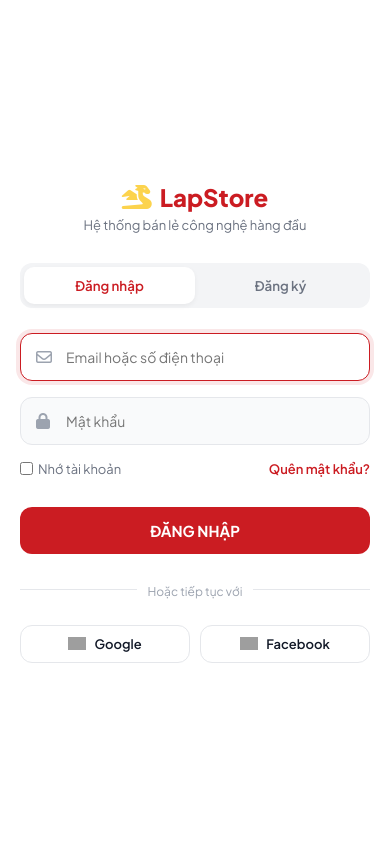
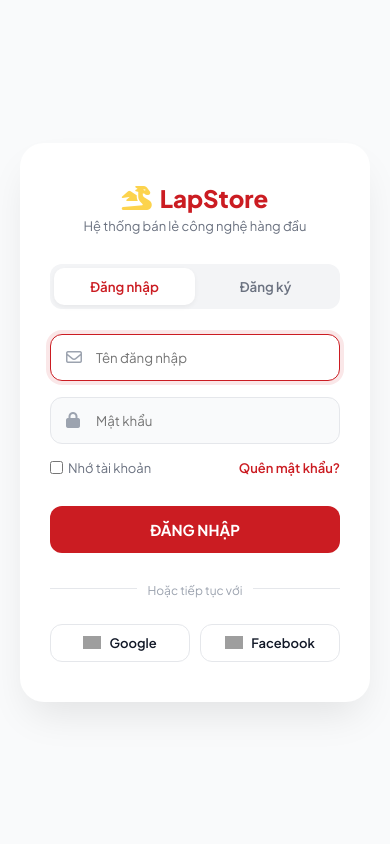
Before and after one commit to vuluongvu/PTUD_Python_Nhom07, a Django app: page /users/login/ in a window 390 px wide. Run offline with Django 5.2, Linux system fonts and the light colour scheme; grey boxes are pictures that could not be loaded.

Commit message:
validate form register

```diff
--- a/users/templates/users/login.html
+++ b/users/templates/users/login.html
@@ -3,300 +3,42 @@
 <html lang="vi">
   <head>
     <meta charset="UTF-8" />
-    <meta
-      name="viewport"
-      content="width=device-width, initial-scale=1.0, maximum-scale=1.0, user-scalable=no"
-    />
-    <title>Đăng nhập - LapStore</title>
-
-    <link
-      href="https://fonts.googleapis.com/css2?family=Plus+Jakarta+Sans:wght@400;500;600;700;800&display=swap"
-      rel="stylesheet"
-    />
-    <link
-      rel="stylesheet"
-      href="https://cdnjs.cloudflare.com/ajax/libs/font-awesome/6.4.0/css/all.min.css"
-    />
+    <meta name="viewport" content="width=device-width, initial-scale=1.0" />
+    <title>Tài khoản - LapStore</title>
+    <link href="https://fonts.googleapis.com/css2?family=Plus+Jakarta+Sans:wght@400;500;600;700;800&display=swap" rel="stylesheet" />
+    <link rel="stylesheet" href="https://cdnjs.cloudflare.com/ajax/libs/font-awesome/6.4.0/css/all.min.css" />
 
     <style>
-      /* --- 1. SETTINGS & THEME --- */
-      :root {
-        --primary: #cb1c22;
-        --primary-dark: #a61217;
-        --text-main: #111827;
-        --text-sub: #6b7280;
-        --bg-body: #f9fafb;
-        --radius: 16px;
-        --trans: all 0.3s ease;
-      }
 
-      * {
-        margin: 0;
-        padding: 0;
-        box-sizing: border-box;
-        font-family: "Plus Jakarta Sans", sans-serif;
-      }
+      :root { --primary: #cb1c22; --primary-dark: #a61217; --text-main: #111827; --text-sub: #6b7280; --bg-body: #f9fafb; --trans: all 0.3s ease; }
+      * { margin: 0; padding: 0; box-sizing: border-box; font-family: "Plus Jakarta Sans", sans-serif; }
+      body { background-color: var(--bg-body); display: flex; align-items: center; justify-content: center; min-height: 100vh; padding: 20px; background-image: radial-gradient(#cb1c22 0.5px, transparent 0.5px), radial-gradient(#cb1c22 0.5px, var(--bg-body) 0.5px); background-size: 20px 20px; }
+      .auth-card { background: #fff; width: 100%; max-width: 420px; border-radius: 24px; padding: 40px 30px; box-shadow: 0 20px 40px -10px rgba(0, 0, 0, 0.1); overflow: hidden; }
+      .auth-header { text-align: center; margin-bottom: 30px; }
+      .logo { font-size: 24px; font-weight: 800; color: var(--primary); display: inline-flex; align-items: center; gap: 8px; text-decoration: none; }
+      .logo i { color: #fcd34d; }
+      .auth-tabs { display: flex; background: #f3f4f6; padding: 4px; border-radius: 12px; margin-bottom: 25px; }
+      .tab-btn { flex: 1; padding: 10px; border: none; background: transparent; font-weight: 600; color: var(--text-sub); cursor: pointer; border-radius: 10px; transition: var(--trans); }
+      .tab-btn.active { background: #fff; color: var(--primary); box-shadow: 0 2px 5px rgba(0, 0, 0, 0.05); }
+      .form-group { margin-bottom: 16px; position: relative; }
+      .form-input { width: 100%; padding: 14px 14px 14px 45px; border: 1px solid #e5e7eb; border-radius: 12px; outline: none; transition: var(--trans); background: #f9fafb; }
+      .form-input:focus { border-color: var(--primary); background: #fff; box-shadow: 0 0 0 4px rgba(203, 28, 34, 0.1); }
+      .input-icon { position: absolute; left: 16px; top: 50%; transform: translateY(-50%); color: #9ca3af; font-size: 16px; }
+      .btn-submit { width: 100%; padding: 14px; border: none; background: var(--primary); color: #fff; font-weight: 700; border-radius: 12px; cursor: pointer; font-size: 15px; margin-top: 10px; transition: var(--trans); }
+      .btn-submit:hover { background: var(--primary-dark); transform: translateY(-2px); }
+      .auth-options { display: flex; justify-content: space-between; align-items: center; font-size: 13px; color: var(--text-sub); margin-bottom: 20px; }
+      .auth-options a { color: var(--primary); text-decoration: none; font-weight: 600; }
+      .divider { text-align: center; margin: 25px 0; position: relative; }
+      .divider span { background: #fff; padding: 0 10px; color: #9ca3af; font-size: 12px; position: relative; z-index: 2; }
+      .divider::before { content: ""; position: absolute; left: 0; top: 50%; width: 100%; height: 1px; background: #e5e7eb; z-index: 1; }
+      .social-login { display: flex; gap: 10px; }
+      .btn-social { flex: 1; display: flex; align-items: center; justify-content: center; gap: 8px; padding: 10px; border: 1px solid #e5e7eb; border-radius: 12px; background: #fff; cursor: pointer; transition: var(--trans); font-size: 13px; font-weight: 600; color: var(--text-main); }
+      .btn-social:hover { background: #f9fafb; border-color: #d1d5db; }
 
-      body {
-        background-color: var(--bg-body);
-        display: flex;
-        align-items: center;
-        justify-content: center;
-        min-height: 100vh;
-        padding: 20px;
-        /* Hình nền trang trí mờ */
-        background-image:
-          radial-gradient(#cb1c22 0.5px, transparent 0.5px),
-          radial-gradient(#cb1c22 0.5px, var(--bg-body) 0.5px);
-        background-size: 20px 20px;
-        background-position:
-          0 0,
-          10px 10px;
-      }
-
-      /* --- 2. AUTH CARD --- */
-      .auth-card {
-        background: #fff;
-        width: 100%;
-        max-width: 420px;
-        border-radius: 24px;
-        padding: 40px 30px;
-        box-shadow: 0 20px 40px -10px rgba(0, 0, 0, 0.1);
-        position: relative;
-        overflow: hidden;
-      }
-
-      /* Logo */
-      .auth-header {
-        text-align: center;
-        margin-bottom: 30px;
-      }
-      .logo {
-        font-size: 24px;
-        font-weight: 800;
-        color: var(--primary);
-        display: inline-flex;
-        align-items: center;
-        gap: 8px;
-        text-decoration: none;
-      }
-      .logo i {
-        color: #fcd34d;
-      }
-
-      /* Tabs chuyển đổi */
-      .auth-tabs {
-        display: flex;
-        background: #f3f4f6;
-        padding: 4px;
-        border-radius: 12px;
-        margin-bottom: 25px;
-      }
-      .tab-btn {
-        flex: 1;
-        padding: 10px;
-        border: none;
-        background: transparent;
-        font-weight: 600;
-        color: var(--text-sub);
-        cursor: pointer;
-        border-radius: 10px;
-        transition: var(--trans);
-      }
-      .tab-btn.active {
-        background: #fff;
-        color: var(--primary);
-        box-shadow: 0 2px 5px rgba(0, 0, 0, 0.05);
-      }
-
-      /* Form */
-      .form-group {
-        margin-bottom: 16px;
-        position: relative;
-      }
-      .form-input {
-        width: 100%;
-        padding: 14px 14px 14px 45px;
-        border: 1px solid #e5e7eb;
-        border-radius: 12px;
-        font-size: 14px;
-        outline: none;
-        transition: var(--trans);
-        background: #f9fafb;
-      }
-      .form-input:focus {
-        border-color: var(--primary);
-        background: #fff;
-        box-shadow: 0 0 0 4px rgba(203, 28, 34, 0.1);
-      }
-      .input-icon {
-        position: absolute;
-        left: 16px;
-        top: 50%;
-        transform: translateY(-50%);
-        color: #9ca3af;
-        font-size: 16px;
-      }
-
-      /* Buttons */
-      .btn-submit {
-        width: 100%;
-        padding: 14px;
-        border: none;
-        background: var(--primary);
-        color: #fff;
-        font-weight: 700;
-        border-radius: 12px;
-        cursor: pointer;
-        font-size: 15px;
-        margin-top: 10px;
-        transition: var(--trans);
-      }
-      .btn-submit:hover {
-        background: var(--primary-dark);
-        transform: translateY(-2px);
-      }
-
-      /* Utilities */
-      .auth-options {
-        display: flex;
-        justify-content: space-between;
-        align-items: center;
-        font-size: 13px;
-        color: var(--text-sub);
-        margin-bottom: 20px;
-      }
-      .auth-options a {
-        color: var(--primary);
-        text-decoration: none;
-        font-weight: 600;
-      }
-
-      .divider {
-        text-align: center;
-        margin: 25px 0;
-        position: relative;
-      }
-      .divider span {
-        background: #fff;
-        padding: 0 10px;
-        color: #9ca3af;
-        font-size: 12px;
-        position: relative;
-        z-index: 2;
-      }
-      .divider::before {
-        content: "";
-        position: absolute;
-        left: 0;
-        top: 50%;
-        width: 100%;
-        height: 1px;
-        background: #e5e7eb;
-        z-index: 1;
-      }
-
-      /* Social Login */
-      .social-login {
-        display: flex;
-        gap: 10px;
-      }
-      .btn-social {
-        flex: 1;
-        display: flex;
-        align-items: center;
-        justify-content: center;
-        gap: 8px;
-        padding: 10px;
-        border: 1px solid #e5e7eb;
-        border-radius: 12px;
-        background: #fff;
-        cursor: pointer;
-        transition: var(--trans);
-        font-size: 13px;
-        font-weight: 600;
-        color: var(--text-main);
-      }
-      .btn-social:hover {
-        background: #f9fafb;
-        border-color: #d1d5db;
-      }
-
-      /* Animation Switch */
-      .form-container {
-        display: none;
-        animation: fadeIn 0.4s ease;
-      }
-      .form-container.active {
-        display: block;
-      }
-
-      @keyframes fadeIn {
-        from {
-          opacity: 0;
-          transform: translateY(10px);
-        }
-        to {
-          opacity: 1;
-          transform: translateY(0);
-        }
-      }
-
-      /* Back to Top */
-      .back-to-top {
-        position: fixed;
-        bottom: 30px;
-        right: 30px;
-        width: 45px;
-        height: 45px;
-        background: var(--primary);
-        color: white;
-        border-radius: 50%;
-        display: flex;
-        align-items: center;
-        justify-content: center;
-        font-size: 18px;
-        cursor: pointer;
-        box-shadow: 0 4px 10px rgba(0, 0, 0, 0.2);
-        z-index: 999;
-        opacity: 0;
-        visibility: hidden;
-        transform: translateY(20px);
-        transition: var(--trans);
-        border: none;
-      }
-      .back-to-top.show {
-        opacity: 1;
-        visibility: visible;
-        transform: translateY(0);
-      }
-      .back-to-top:hover {
-        background: var(--primary-dark);
-        transform: translateY(-5px);
-      }
-
-      /* Mobile */
-      @media (max-width: 480px) {
-        .auth-card {
-          padding: 30px 20px;
-          border-radius: 0;
-          height: 100vh;
-          display: flex;
-          flex-direction: column;
-          justify-content: center;
-        }
-        body {
-          padding: 0;
-          background: #fff;
-        }
-        .back-to-top {
-          width: 40px;
-          height: 40px;
-          font-size: 16px;
-          bottom: 20px;
-          right: 20px;
-        }
-      }
+      /* Ẩn hiện form */
+      .form-container { display: none; animation: fadeIn 0.4s ease; }
+      .form-container.active { display: block; }
+      @keyframes fadeIn { from { opacity: 0; transform: translateY(10px); } to { opacity: 1; transform: translateY(0); } }
     </style>
   </head>
   <body>
@@ -311,125 +53,97 @@
       </div>
 
       <div class="auth-tabs">
-        <button class="tab-btn active" onclick="switchTab('login')">
+        <button class="tab-btn active" onclick="switchTab('login')" id="tab-login">
           Đăng nhập
         </button>
-        <button class="tab-btn" onclick="switchTab('register')">Đăng ký</button>
+        <button class="tab-btn" onclick="switchTab('register')" id="tab-register">
+          Đăng ký
+        </button>
       </div>
 
       <div id="form-login" class="form-container active">
-        <form id="login-form-element" novalidate>
-          <!-- DJANGO: {% csrf_token %} -->
-          <div class="form-group">
+        <form method="POST" action="{% url 'users:login' %}">
+          {% csrf_token %} <div class="form-group">
             <i class="fa-regular fa-envelope input-icon"></i>
-            <input
-              type="email"
-              class="form-input"
-              spellcheck="false"
-              autocorrect="off"
-              autocapitalize="off"
-              autocomplete="off"
-              autofocus="autofocus"
-              required=""
-              id="input-login-username"
-              placeholder="Email hoặc số điện thoại"
-            />
+            <input type="text" name="username" class="form-input" placeholder="Tên đăng nhập" required autofocus>
           </div>
+
           <div class="form-group">
             <i class="fa-solid fa-lock input-icon"></i>
-            <input type="password" class="form-input" id="input-login-password" placeholder="Mật khẩu" />
+            <input type="password" name="password" class="form-input" placeholder="Mật khẩu" required>
           </div>
 
           <div class="auth-options">
-            <label
-              style="
-                display: flex;
-                align-items: center;
-                gap: 5px;
-                cursor: pointer;
-              "
-            >
-              <input type="checkbox" /> Nhớ tài khoản
+            <label style="display: flex; align-items: center; gap: 5px; cursor: pointer;">
+              <input type="checkbox" name="remember_me" /> Nhớ tài khoản
             </label>
             <a href="#">Quên mật khẩu?</a>
           </div>
 
-          <button
-            type="submit"
-            id="btn-login"
-            class="btn-submit"
-          >
-            ĐĂNG NHẬP
-          </button>
+          <button type="submit" class="btn-submit">ĐĂNG NHẬP</button>
         </form>
       </div>
 
-      <!-- DJANGO: {% csrf_token %} -->
       <div id="form-register" class="form-container">
-        <form id="register-form-element">
-          <!-- DJANGO: {% csrf_token %} -->
-          <div class="form-group">
+        <form method="POST" action="{% url 'users:register' %}">
+          {% csrf_token %} <div class="form-group">
             <i class="fa-regular fa-user input-icon"></i>
-            <input type="text" class="form-input" id="input-register-name" placeholder="Họ và tên" />
+            <input type="text" name="full_name" class="form-input" placeholder="Họ và tên" required>
           </div>
+
           <div class="form-group">
             <i class="fa-regular fa-envelope input-icon"></i>
-            <input
-              type="email"
-              id="input-register-email"
-              class="form-input"
-              placeholder="Email của bạn"
-            />
+            <input type="email" name="email" class="form-input" placeholder="Email của bạn" required>
           </div>
+
           <div class="form-group">
             <i class="fa-solid fa-lock input-icon"></i>
-            <input type="password" class="form-input"
-              id="input-register-password"
-             placeholder="Mật khẩu" />
+            <input type="password" name="password" class="form-input" placeholder="Mật khẩu" required>
           </div>
+
           <div class="form-group">
             <i class="fa-solid fa-lock input-icon"></i>
-            <input
-              type="password"
-              class="form-input"
-              placeholder="Nhập lại mật khẩu"
-            />
+            <input type="password" name="confirm_password" class="form-input" placeholder="Nhập lại mật khẩu" required>
           </div>
 
-          <button
-            type="submit"
-            id="btn-register"
-            class="btn-submit"
-          >
-            ĐĂNG KÝ NGAY
-          </button>
+          <button type="submit" class="btn-submit">ĐĂNG KÝ NGAY</button>
         </form>
       </div>
 
       <div class="divider"><span>Hoặc tiếp tục với</span></div>
       <div class="social-login">
         <button class="btn-social">
-          <img
-            src="https://i.pinimg.com/564x/fb/52/e3/fb52e39c5910bdbcc3b98d58d6ca6944.jpg"
-            width="18"
-            alt="Google"
-          />
-          Google
+          <img src="https://i.pinimg.com/564x/fb/52/e3/fb52e39c5910bdbcc3b98d58d6ca6944.jpg" width="18" alt="Google" /> Google
         </button>
         <button class="btn-social">
-          <img
-            src="https://upload.wikimedia.org/wikipedia/commons/b/b8/2021_Facebook_icon.svg"
-            width="18"
-            alt="Facebook"
-          />
-          Facebook
+          <img src="https://upload.wikimedia.org/wikipedia/commons/b/b8/2021_Facebook_icon.svg" width="18" alt="Facebook" /> Facebook
         </button>
       </div>
     </div>
 
-    <button id="backToTop" class="back-to-top" title="Lên đầu trang">
-      <i class="fa-solid fa-arrow-up"></i>
-    </button>
-    <script src="{% static 'users/js/main.js' %}"></script>
+    <script>
+      function switchTab(tabName) {
+        // 1. Lấy các phần tử
+        const loginForm = document.getElementById('form-login');
+        const registerForm = document.getElementById('form-register');
+        const loginBtn = document.getElementById('tab-login');
+        const registerBtn = document.getElementById('tab-register');
+
+        // 2. Xử lý logic ẩn hiện
+        if (tabName === 'login') {
+          loginForm.style.display = 'block'; // Dùng block để hiện
+          registerForm.style.display = 'none';
+
+          loginBtn.classList.add('active');
+          registerBtn.classList.remove('active');
+        } else {
+          loginForm.style.display = 'none';
+          registerForm.style.display = 'block'; // Dùng block để hiện
+
+          loginBtn.classList.remove('active');
+          registerBtn.classList.add('active');
+        }
+      }
+    </script>
   </body>
 </html>
--- a/users/urls.py
+++ b/users/urls.py
@@ -5,4 +5,5 @@ app_name = 'users'
 
 urlpatterns = [
     path('login/', views.login_view, name='login'),
+    path('register/', views.register_view, name='register'),
 ]
--- a/users/views.py
+++ b/users/views.py
@@ -3,5 +3,7 @@ from django.shortcuts import render
 # Create your views here.
 
 def login_view(request):
-    """View hiển thị trang đăng nhập."""
     return render(request, 'users/login.html')
+
+def register_view(request):
+    return render(request, 'users/login.html')
```
